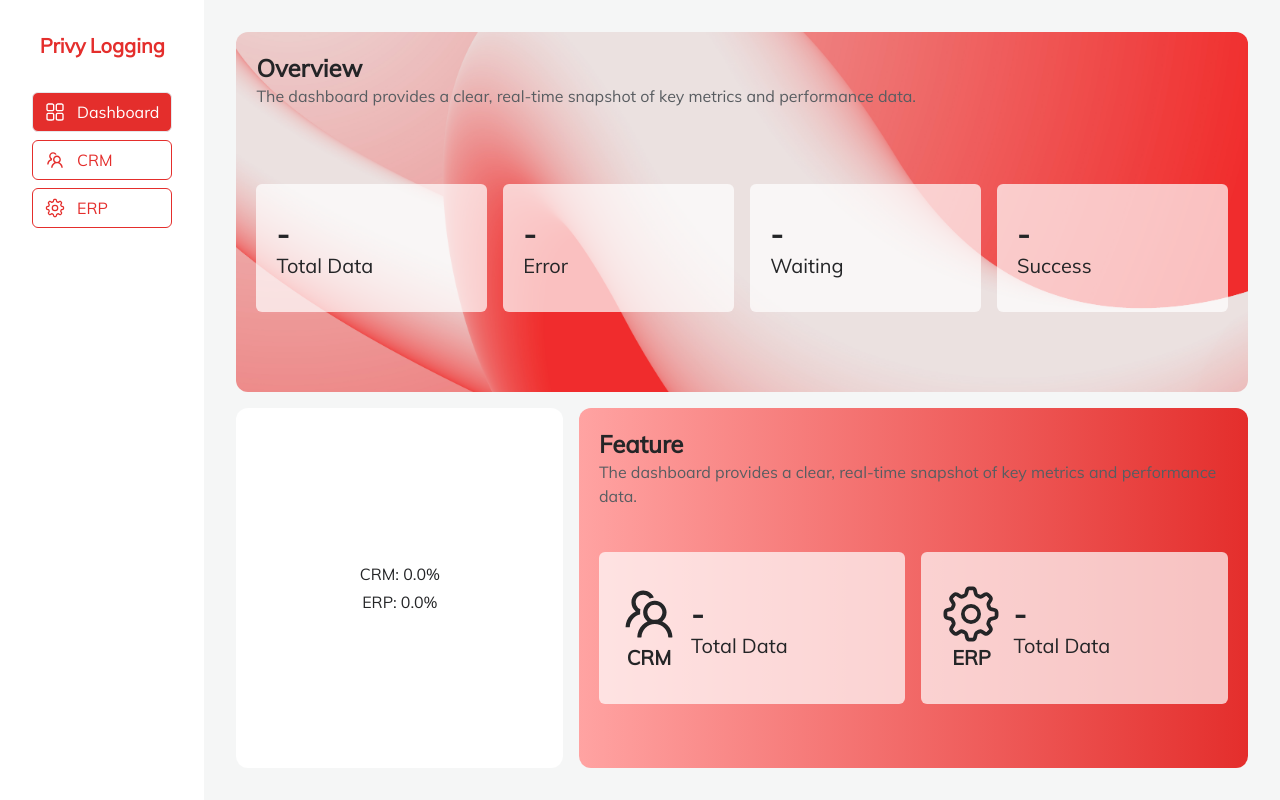
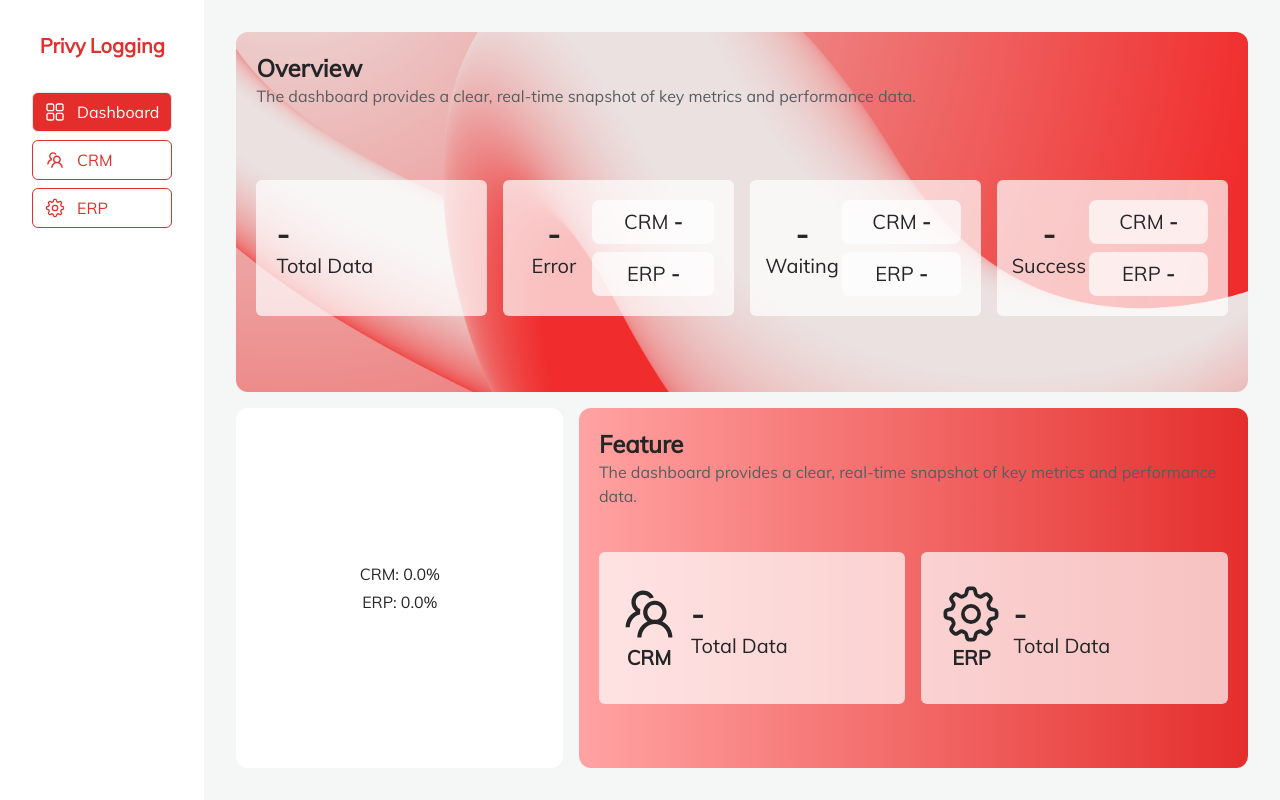
Before and after one commit to Ramadhan-apergu/notifications-client, a Next.js app: page / in a window 1280 px wide. Built offline with nearby package versions, Linux system fonts and the light colour scheme; no server answers.

Commit message:
feat: dashboard split data

```diff
--- a/package.json
+++ b/package.json
@@ -10,6 +10,7 @@
   },
   "dependencies": {
     "axios": "^1.7.7",
+    "js-cookie": "^3.0.5",
     "next": "15.0.2",
     "react": "19.0.0-rc-02c0e824-20241028",
     "react-dom": "19.0.0-rc-02c0e824-20241028",
--- a/src/app/crm/page.js
+++ b/src/app/crm/page.js
@@ -7,6 +7,7 @@ import { useEffect, useState } from "react";
 import FetchNotifications from "@/modules/fetchNotifications";
 import io from "socket.io-client";
 import Loading from "@/components/Loading";
+import Cookies from 'js-cookie';
 
 let socket;
 
@@ -25,6 +26,8 @@ export default function Home() {
 
   useEffect(() => {
     setIsLoading(true)
+
+    const filterCookie = Cookies.get('filter')
 
     // const fetchDataSocket = () => {
     //   try {
@@ -48,7 +51,13 @@ export default function Home() {
 
     const fetchData = async () => {
       try {
-        const filterValid = filter == 'all' ? '' : filter
+        let filterValid = filter == 'all' ? '' : filter
+
+        if (filterCookie) {
+          filterValid = filterCookie
+          setFilter(filterCookie)
+        }
+
         const result = await FetchNotifications.getAllCrm(searchValue, page, filterValid);
         setData(result);
         setTableList(result.data);
@@ -56,6 +65,9 @@ export default function Home() {
         console.log(error);
       } finally {
         setIsLoading(false)
+        if (filterCookie) {
+          Cookies.remove('filter')
+        }
       }
     };
 
--- a/src/app/erp/page.js
+++ b/src/app/erp/page.js
@@ -7,6 +7,7 @@ import { useEffect, useState } from "react";
 import FetchNotifications from "@/modules/fetchNotifications";
 import io from "socket.io-client";
 import Loading from "@/components/Loading";
+import Cookies from "js-cookie";
 
 let socket;
 
@@ -25,6 +26,8 @@ export default function Home() {
 
   useEffect(() => {
     setIsLoading(true)
+
+    const filterCookie = Cookies.get('filter')
 
     // const fetchDataSocket = () => {
     //   try {
@@ -48,7 +51,13 @@ export default function Home() {
 
     const fetchData = async () => {
       try {
-        const filterValid = filter == 'all' ? '' : filter
+        let filterValid = filter == 'all' ? '' : filter
+
+        if (filterCookie) {
+          filterValid = filterCookie
+          setFilter(filterCookie)
+        }
+
         const result = await FetchNotifications.getAllErp(searchValue, page, filterValid);
         setData(result);
         setTableList(result.data);
@@ -56,6 +65,9 @@ export default function Home() {
         console.log(error);
       } finally {
         setIsLoading(false)
+        if (filterCookie) {
+          Cookies.remove('filter')
+        }
       }
     };
 
--- a/src/app/page.js
+++ b/src/app/page.js
@@ -7,10 +7,13 @@ import { GoGear } from "react-icons/go";
 import { useState, useEffect } from 'react';
 import io from "socket.io-client";
 import FetchNotifications from '@/modules/fetchNotifications';
+import { useRouter } from 'next/navigation';
+import Cookies from 'js-cookie';
 
 let socket
 
 export default function Home() {
+  const router = useRouter()
   const [data, setData] = useState({})
   const [chartData, setChartData] = useState([
     { name: 'crm', value: 0, color: '#e42e2c' },
@@ -74,6 +77,11 @@ export default function Home() {
 
   }, []);
 
+  const handleRoute = (route, filter) => {
+    Cookies.set('filter', filter)
+    router.push(route)
+  }
+
   return (
     <>
       <div className="w-screen h-screen flex bg-privy-dark-50 text-privy-dark-950 relative">
@@ -89,21 +97,51 @@ export default function Home() {
                 <p className='text-sm xl:text-base text-privy-dark-600 font-normal'>The dashboard provides a clear, real-time snapshot of key metrics and performance data.</p>
               </div>
               <div className='w-full h-full flex justify-between items-center gap-4'>
-                <div className='rounded-md w-1/4 bg-white/70 px-5 py-8 flex-col flex justify-center items-start'>
-                  <p className='text-2xl xl:text-3xl font-semibold'>{data.total_data || '-'}</p>
-                  <p className='text-base xl:text-xl'>Total Data</p>
+                <div className='rounded-md w-1/4 bg-white/70 px-5 py-6 xl:py-9 flex-col flex justify-center items-start'>
+                  <p className='text-xl xl:text-3xl font-semibold'>{data.total_data || '-'}</p>
+                  <p className='text-sm xl:text-xl'>Total Data</p>
                 </div>
-                <div className='rounded-md w-1/4 bg-white/70 px-5 py-8 flex-col flex justify-center items-start'>
-                  <p className='text-2xl xl:text-3xl font-semibold'>{data.total_error || '-'}</p>
-                  <p className='text-base xl:text-xl'>Error</p>
+                <div className='rounded-md w-1/4 bg-white/70 flex gap-1 xl:gap-2 p-2 xl:p-5'>
+                  <div className='w-1/3 flex-col flex justify-center items-center'>
+                    <p className='text-xl xl:text-3xl font-semibold'>{data.total_error || '-'}</p>
+                    <p className='text-sm xl:text-xl'>Error</p>
+                  </div>
+                  <div className='w-2/3 flex flex-col text-sm xl:text-xl font-semibold justify-center items-center gap-2'>
+                    <div onClick={() => {handleRoute('/crm', 'error')}} className='py-2 w-full bg-white/70 hover:bg-privy-red-600/50 cursor-pointer duration-100 flex justify-center items-center rounded-lg'>
+                      <p><span className='font-normal'>CRM</span> {data.total_error_crm || '-'}</p>
+                    </div>
+                    <div onClick={() => {handleRoute('/erp', 'error')}} className='py-2 w-full bg-white/70 hover:bg-privy-red-600/50 cursor-pointer duration-100 flex justify-center items-center rounded-lg'>
+                      <p><span className='font-normal'>ERP</span> {data.total_error_erp || '-'}</p>
+                    </div>
+                  </div>
                 </div>
-                <div className='rounded-md w-1/4 bg-white/70 px-5 py-8 flex-col flex justify-center items-start'>
-                  <p className='text-2xl xl:text-3xl font-semibold'>{data.total_waiting || '-'}</p>
-                  <p className='text-base xl:text-xl'>Waiting</p>
+                <div className='rounded-md w-1/4 bg-white/70 flex gap-1 xl:gap-2 p-2 xl:p-5'>
+                  <div className='w-1/3 flex-col flex justify-center items-center'>
+                    <p className='text-xl xl:text-3xl font-semibold'>{data.total_waiting || '-'}</p>
+                    <p className='text-sm xl:text-xl'>Waiting</p>
+                  </div>
+                  <div className='w-2/3 flex flex-col text-sm xl:text-xl font-semibold justify-center items-center gap-2'>
+                    <div onClick={() => {handleRoute('/crm', 'waiting')}} className='py-2 w-full bg-white/70 hover:bg-privy-red-600/50 cursor-pointer duration-100 flex justify-center items-center rounded-lg'>
+                      <p><span className='font-normal'>CRM</span> {data.total_waiting_crm || '-'}</p>
+                    </div>
+                    <div onClick={() => {handleRoute('/erp', 'waiting')}} className='py-2 w-full bg-white/70 hover:bg-privy-red-600/50 cursor-pointer duration-100 flex justify-center items-center rounded-lg'>
+                      <p><span className='font-normal'>ERP</span> {data.total_waiting_erp || '-'}</p>
+                    </div>
+                  </div>
                 </div>
-                <div className='rounded-md w-1/4 bg-white/70 px-5 py-8 flex-col flex justify-center items-start'>
-                  <p className='text-2xl xl:text-3xl font-semibold'>{data.total_success || '-'}</p>
-                  <p className='text-base xl:text-xl'>Success</p>
+                <div className='rounded-md w-1/4 bg-white/70 flex gap-1 xl:gap-2 p-2 xl:p-5'>
+                  <div className='w-1/3 flex-col flex justify-center items-center'>
+                    <p className='text-xl xl:text-3xl font-semibold'>{data.total_success || '-'}</p>
+                    <p className='text-sm xl:text-xl'>Success</p>
+                  </div>
+                  <div className='w-2/3 flex flex-col text-sm xl:text-xl font-semibold justify-center items-center gap-2'>
+                    <div onClick={() => {handleRoute('/crm', 'success')}} className='py-2 w-full bg-white/70 hover:bg-privy-red-600/50 cursor-pointer duration-100 flex justify-center items-center rounded-lg'>
+                      <p><span className='font-normal'>CRM</span> {data.total_success_crm || '-'}</p>
+                    </div>
+                    <div onClick={() => {handleRoute('/erp', 'success')}} className='py-2 w-full bg-white/70 hover:bg-privy-red-600/50 cursor-pointer duration-100 flex justify-center items-center rounded-lg'>
+                      <p><span className='font-normal'>ERP</span> {data.total_success_erp || '-'}</p>
+                    </div>
+                  </div>
                 </div>
               </div>
             </div>
@@ -122,8 +160,8 @@ export default function Home() {
                     <p className='text-base xl:text-xl font-semibold'>CRM</p>
                   </div>
                   <div className='flex-col flex justify-center items-start'>
-                    <p className='text-2xl xl:text-3xl font-semibold'>{data.total_crm || '-'}</p>
-                    <p className='text-base xl:text-xl'>Total Data</p>
+                    <p className='text-xl xl:text-3xl font-semibold'>{data.total_crm || '-'}</p>
+                    <p className='text-sm xl:text-xl'>Total Data</p>
                   </div>
                 </div>
                 <div className='rounded-md w-1/2 bg-white/70 gap-3 px-5 py-8 flex'>
@@ -132,8 +170,8 @@ export default function Home() {
                     <p className='text-base xl:text-xl font-semibold'>ERP</p>
                   </div>
                   <div className='flex-col flex justify-center items-start'>
-                    <p className='text-2xl xl:text-3xl font-semibold'>{data.total_erp || '-'}</p>
-                    <p className='text-base xl:text-xl'>Total Data</p>
+                    <p className='text-xl xl:text-3xl font-semibold'>{data.total_erp || '-'}</p>
+                    <p className='text-sm xl:text-xl'>Total Data</p>
                   </div>
                 </div>
               </div>
```
Also changed, not shown: 1 other file (tests, documents, lock files or other folders).
